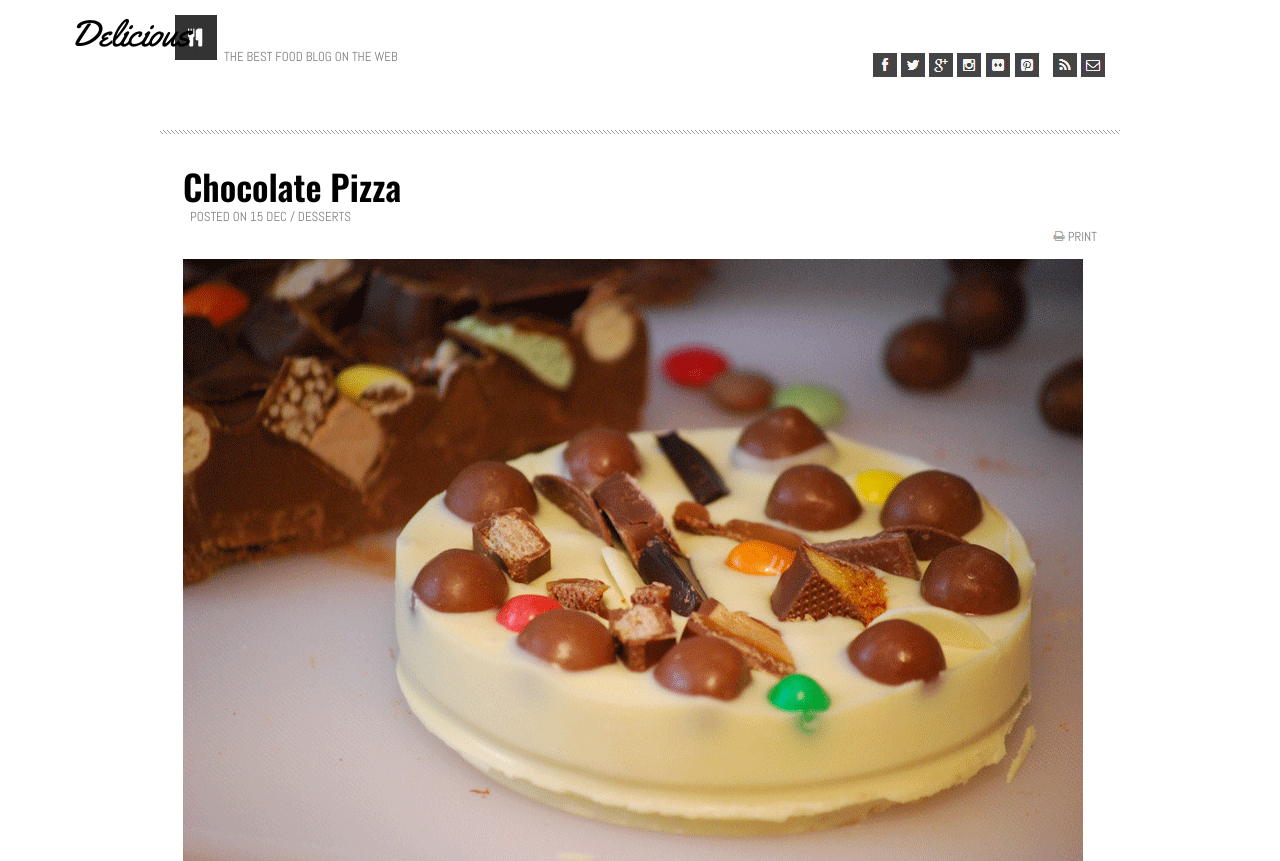
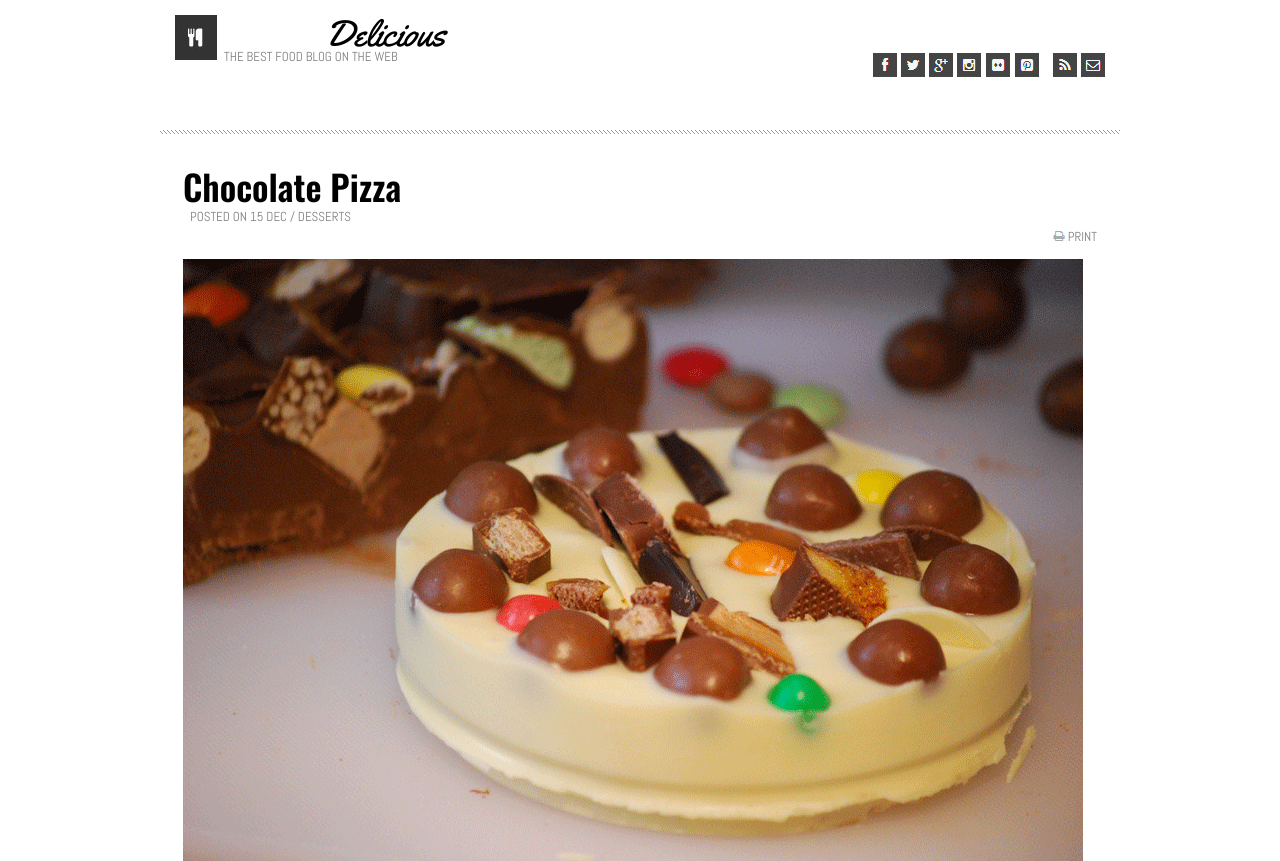
Before and after one commit to samahhamed227/chocolate-pizza, a plain HTML site: page index.html in a window 1280 px wide. Shown: the top 861 px of the page. Drawn offline with nearby package versions, Linux system fonts and the light colour scheme.

Commit message:
newheader

```diff
--- a/style.css
+++ b/style.css
@@ -22,7 +22,7 @@ header div{
 header h1 {
     margin-bottom: 59px;
     position:absolute;
-    left:70px;
+    left:325px;
     font-family: 'Yellowtail', cursive;
     font-size: 37px;
     width: fit-content;
```
